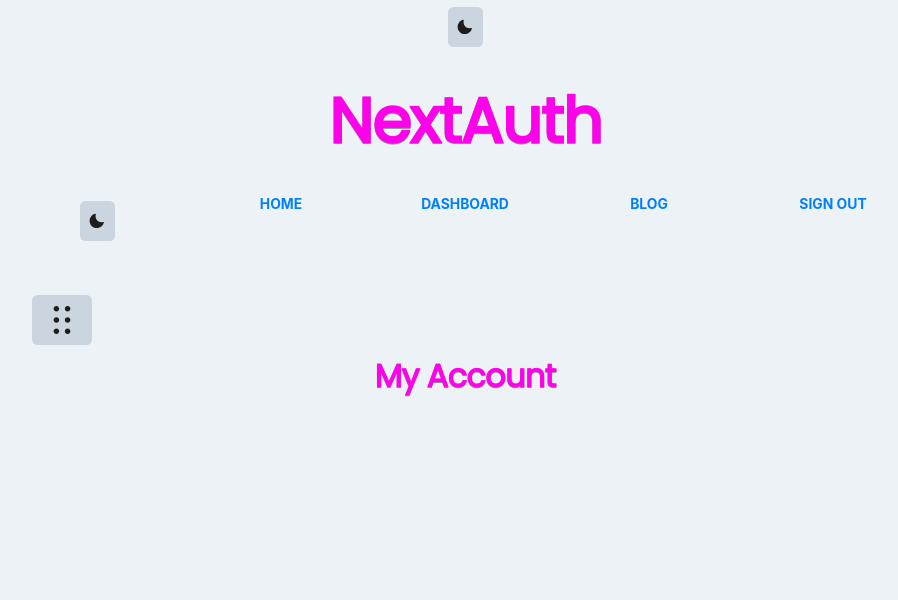
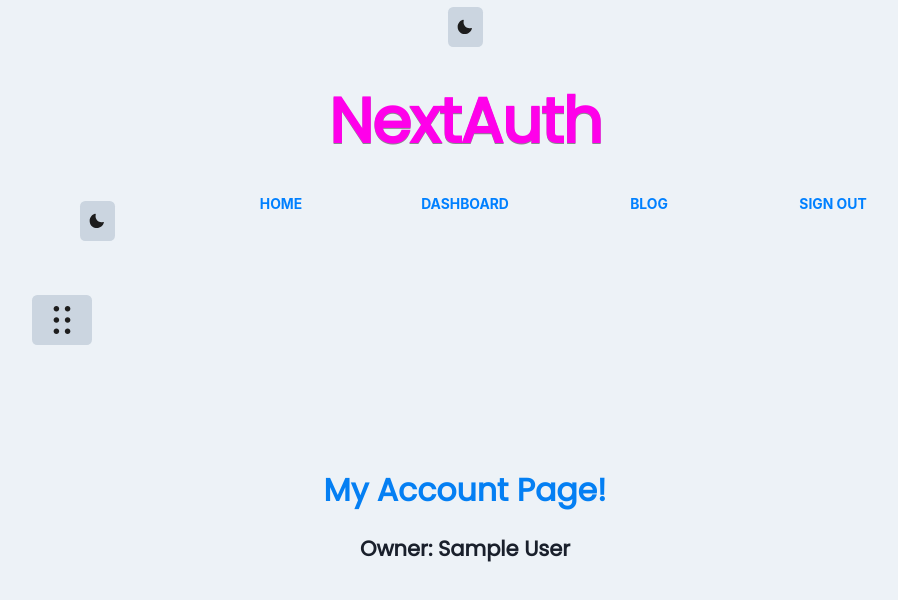
Before and after one commit to seanmodd/nextauth_template, a Next.js app: page /myaccount in a window 1280 px wide. Shown: the top 600 px of the page, without its empty margins (175-1073 px from the left). Built offline with nearby package versions, Linux system fonts and the light colour scheme; no server answers; sample sign-in values are in the browser's storage.

Commit message:
fixed the client-side and server-side authentication for specific pages... great. Aug 23 4:01PM

```diff
--- a/pages/myaccount.js
+++ b/pages/myaccount.js
@@ -1,12 +1,16 @@
 import { useState, useEffect } from 'react';
-import { getSession, signIn } from 'next-auth/client';
-import { VStack } from '@chakra-ui/layout';
+import { getSession, signIn, useSession } from 'next-auth/client';
+
+const { Heading, VStack } = require('@chakra-ui/react');
 
 function MyAccount() {
   const [loading, setLoading] = useState(true);
+  const [session] = useSession();
+
   useEffect(() => {
     const securePage = async () => {
       const session = await getSession();
+      console.log({ session });
       if (!session) {
         signIn();
       } else {
@@ -19,14 +23,34 @@
   if (loading) {
     return (
       <VStack pt="100px">
-        <h1>Loading...</h1>
+        <Heading className="title">Loading...</Heading>
       </VStack>
     );
   }
   return (
-    <>
-      <h1 style={{ fontSize: '32px' }}>My Account</h1>
-    </>
+    <VStack pt="100px">
+      <Heading className="title" py="20px">
+        My Account Page!
+      </Heading>
+      <Heading fontSize="2xl">Owner: {session.user.name}</Heading>
+    </VStack>
   );
 }
 export default MyAccount;
+export async function getServerSideProps(context) {
+  const session = await getSession(context);
+  if (!session) {
+    return {
+      redirect: {
+        destination: '/api/auth/signin?callbackUrl=http://localhost:3000/',
+        permanent: false,
+      },
+    };
+  }
+  return {
+    props: {
+      data: 'List of 100 Blog Titles',
+      session,
+    },
+  };
+}
```
Also changed, not shown: pages/blog.js (+22 -0 lines), pages/dashboard.js (+0 -41 lines).
